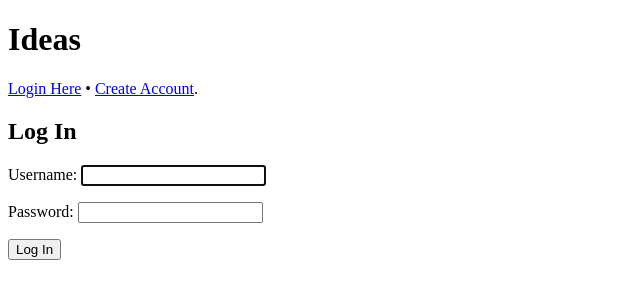
After one commit to vendethiel/pydeas, a Django app: page /accounts/login/ in a window 1280 px wide. The commit adds this page. Shown: the top 300 px of the page, without its empty margins (0-640 px from the left). Run offline with Django 4.2, Linux system fonts and the light colour scheme.

Commit message:
Fix log in

```diff
--- a/ideas/templates/application/_auth_box.html
+++ b/ideas/templates/application/_auth_box.html
@@ -1,5 +1,5 @@
 {% if user.is_authenticated %}
     Welcome, {{ user.username }} &bull; <a href="{% url 'logout' %}">Log Out</a>.
 {% else %}
-    <a href="{% url 'login' %}">Login Here</a> &bull; <a href="{% url 'signup' %}">Create Account</a>.
+    <a href="{% url 'login' %}">Login Here</a> &bull; <a href="{% url 'ideas:signup' %}">Create Account</a>.
 {% endif %}
--- a/ideas/templates/implementations/show.html
+++ b/ideas/templates/implementations/show.html
@@ -1,7 +1,9 @@
 {% extends "application/layout.html" %}
 
 {% block content %}
-    {# TODO link both idea + name #}
-    <h1>Implementation of {{ implementation.idea.name }} by {{ implementation.author.username }}</h1>
+    {# TODO link author #}
+    <h1>Implementation of
+        <a href="{% url 'ideas:idea' implementation.idea.id %}">{{ implementation.idea.name }}</a>
+        by {{ implementation.author.username }}</h1>
     {# TODO demo_url + repo_url + comment maybe? #}
 {% endblock %}
--- /dev/null
+++ b/ideas/templates/registration/login.html
@@ -0,0 +1,12 @@
+{% extends 'application/layout.html' %}
+
+{% block title %}Login{% endblock %}
+
+{% block content %}
+    <h2>Log In</h2>
+    <form method="post">
+        {% csrf_token %}
+        {{ form.as_p }}
+        <button type="submit">Log In</button>
+    </form>
+{% endblock %}
--- a/ideas/urls.py
+++ b/ideas/urls.py
@@ -8,5 +8,6 @@ urlpatterns = [
     path('ideas/<int:pk>', views.ShowIdeaView.as_view(), name='idea'),
     path('ideas/new', views.NewIdeaView.as_view(), name='idea_new'),
     path('implementations/<int:pk>', views.ShowImplementationView.as_view(), name='implementation'),
-    path('implementations/new', views.NewImplementationView.as_view(), name='implementation_new')
+    path('implementations/new', views.NewImplementationView.as_view(), name='implementation_new'),
+    path('signup', views.SignupView.as_view(), name='signup')
 ]
--- a/ideas/views.py
+++ b/ideas/views.py
@@ -27,7 +27,8 @@ class ShowCategoryView(generic.DetailView):
 
     def get_context_data(self, **kwargs):
         kwargs = super().get_context_data(**kwargs) # This populates 'category'
-        kwargs['ideas'] = self.validated_filter(kwargs['category'].idea_set).prefetch_related('author')
+        ideas = self.validated_filter(kwargs['category'].idea_set).prefetch_related('author')
+        kwargs['ideas'] = ideas
         return kwargs
 
     def validated_filter(self, qs):
@@ -40,7 +41,8 @@ class ShowIdeaView(generic.DetailView):
 
     def get_context_data(self, **kwargs):
         kwargs = super().get_context_data(**kwargs) # This populates 'idea'
-        kwargs['implementations'] = self.validated_filter(kwargs['idea'].idea_set).prefetch_related('author')
+        implementations = self.validated_filter(kwargs['idea'].implementation_set).prefetch_related('author')
+        kwargs['implementations'] = implementations
         return kwargs
 
     def validated_filter(self, qs):
```
